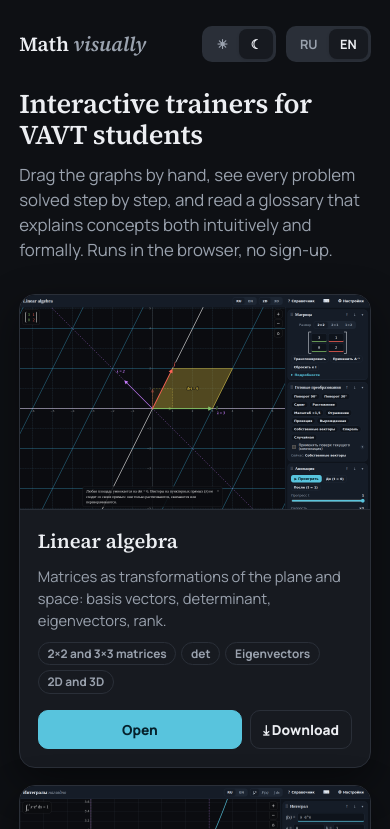
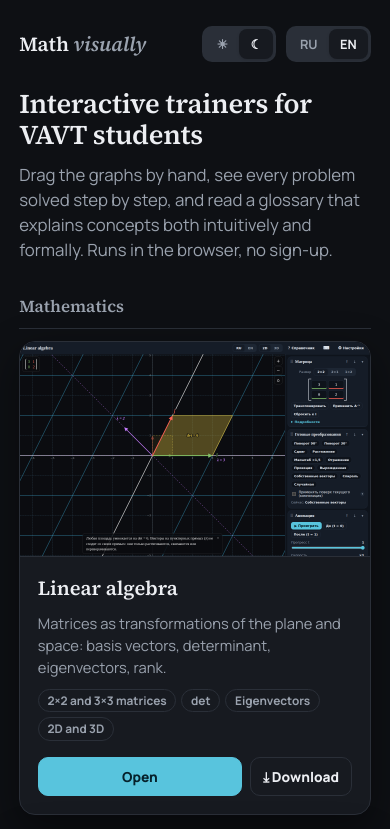
Before and after one commit to Musalimov/VAVT-Math, a website: page src/apps/index/index.html in a window 390 px wide. Shown: the top 829 px of the page. Drawn offline with Linux system fonts and the light colour scheme; files whose address does not match are found by name.

Commit message:
Index: group apps by category; responsive cards
Organize the index into Math and Econ groups and switch to a responsive card layout. Add a 'g' field to APPS and localized group titles, change card heading from h2 to h3, and render grouped .group/.cards HTML. Update CSS to a flex-based grid with explicit 4/2/1 column breakpoints, center odd last cards on tablet, and style group headings. Also update GitHub links (VAVT-Math) and expand the page meta description.

```diff
--- a/src/apps/index/app.css
+++ b/src/apps/index/app.css
@@ -118,10 +118,45 @@ header {
   margin: 0;
 }
 .grid {
+  display: flex;
+  flex-direction: column;
+  gap: 2rem;
+  margin-top: 2rem;
+}
+.group h2 {
+  font-family: 'Source Serif 4', Georgia, serif;
+  font-weight: 600;
+  font-size: 1.05rem;
+  color: var(--muted);
+  margin: 0 0 0.8rem;
+  padding-bottom: 0.5rem;
+  border-bottom: 1px solid var(--line);
+}
+/* Широкий экран: сетка на 4 колонки во всех группах — карточки одной ширины (4 + 3). */
+.cards {
   display: grid;
-  grid-template-columns: repeat(auto-fill, minmax(190px, 1fr));
+  grid-template-columns: repeat(4, minmax(0, 1fr));
   gap: 1.1rem;
-  margin-top: 2rem;
+}
+/* Планшет: по две в ряд; непарная последняя — по центру, той же ширины. */
+@media (max-width: 1000px) {
+  .cards {
+    grid-template-columns: repeat(2, minmax(0, 1fr));
+  }
+  .cards > .card:last-child:nth-child(odd) {
+    grid-column: 1 / -1;
+    justify-self: center;
+    width: calc(50% - 0.55rem);
+  }
+}
+/* Телефон: в одну колонку. */
+@media (max-width: 600px) {
+  .cards {
+    grid-template-columns: 1fr;
+  }
+  .cards > .card:last-child:nth-child(odd) {
+    width: 100%;
+  }
 }
 .card {
   background: var(--card);
@@ -147,7 +182,7 @@ header {
   gap: 0.55rem;
   flex: 1;
 }
-.card h2 {
+.card h3 {
   font-family: 'Source Serif 4', Georgia, serif;
   font-weight: 600;
   font-size: 1.25rem;
--- a/src/apps/index/app.js
+++ b/src/apps/index/app.js
@@ -2,6 +2,7 @@
   const APPS = [
     {
       f: 'linear-algebra.html',
+      g: 'math',
       img: 'screenshots/linear-algebra.png',
       ru: [
         'Линейная алгебра',
@@ -16,6 +17,7 @@
     },
     {
       f: 'integrals.html',
+      g: 'math',
       img: 'screenshots/integrals.png',
       ru: [
         'Интегралы',
@@ -30,6 +32,7 @@
     },
     {
       f: 'optimization.html',
+      g: 'math',
       img: 'screenshots/optimization.png',
       ru: [
         'Методы оптимальных решений',
@@ -44,6 +47,7 @@
     },
     {
       f: 'probability.html',
+      g: 'math',
       img: 'screenshots/probability.png',
       ru: [
         'Теория вероятностей',
@@ -58,6 +62,7 @@
     },
     {
       f: 'microeconomics.html',
+      g: 'econ',
       img: 'screenshots/microeconomics.png',
       ru: [
         'Микроэкономика',
@@ -72,6 +77,7 @@
     },
     {
       f: 'macroeconomics.html',
+      g: 'econ',
       img: 'screenshots/macroeconomics.png',
       ru: [
         'Макроэкономика',
@@ -86,6 +92,7 @@
     },
     {
       f: 'game-theory.html',
+      g: 'econ',
       img: 'screenshots/game-theory.png',
       ru: [
         'Теория игр',
@@ -106,6 +113,8 @@
       brand: 'Математика <i>наглядно</i>',
       h1: 'Интерактивные тренажёры для студентов ВАВТ',
       lead: 'Графики можно тянуть руками, каждая задача решается по шагам, а справочник объясняет понятия интуитивно и строго. Работает в браузере, без регистрации.',
+      gMath: 'Математика',
+      gEcon: 'Экономика',
       open: 'Открыть',
       dl: 'Скачать',
       dlT: 'Скачать файл, чтобы пользоваться без интернета',
@@ -115,7 +124,7 @@
       i2: 'Задачи, обозначения и алгоритмы взяты из учебников и задачников ВАВТ, ответы сверены со сборниками.',
       i3h: 'Ничего не собирается',
       i3: 'Настройки и отметки «прочитано» хранятся только в вашем браузере. Никаких аккаунтов и аналитики.',
-      foot: 'Нашли ошибку или есть идея? Напишите в <a href="https://github.com/Musalimov/vavt-math/issues">Issues на GitHub</a>. Исходники: <a href="https://github.com/Musalimov/vavt-math">github.com/Musalimov/vavt-math</a>.',
+      foot: 'Нашли ошибку или есть идея? Напишите в <a href="https://github.com/Musalimov/VAVT-Math/issues">Issues на GitHub</a>. Исходники: <a href="https://github.com/Musalimov/VAVT-Math">github.com/Musalimov/VAVT-Math</a>.',
     },
     en: {
       lt: 'Light theme',
@@ -123,6 +132,8 @@
       brand: 'Math <i>visually</i>',
       h1: 'Interactive trainers for VAVT students',
       lead: 'Drag the graphs by hand, see every problem solved step by step, and read a glossary that explains concepts both intuitively and formally. Runs in the browser, no sign-up.',
+      gMath: 'Mathematics',
+      gEcon: 'Economics',
       open: 'Open',
       dl: 'Download',
       dlT: 'Download the file to use it offline',
@@ -132,7 +143,7 @@
       i2: 'Problems, notation and algorithms follow VAVT textbooks and problem books; answers are checked against them.',
       i3h: 'Nothing is collected',
       i3: 'Settings and “read” marks stay in your browser only. No accounts, no analytics.',
-      foot: 'Found a mistake or have an idea? Open an <a href="https://github.com/Musalimov/vavt-math/issues">issue on GitHub</a>. Source: <a href="https://github.com/Musalimov/vavt-math">github.com/Musalimov/vavt-math</a>.',
+      foot: 'Found a mistake or have an idea? Open an <a href="https://github.com/Musalimov/VAVT-Math/issues">issue on GitHub</a>. Source: <a href="https://github.com/Musalimov/VAVT-Math">github.com/Musalimov/VAVT-Math</a>.',
     },
   };
   let theme = 'dark';
@@ -174,10 +185,19 @@
     });
     applyTheme();
     document.querySelectorAll('#lang button').forEach((b) => b.classList.toggle('on', b.dataset.l === lang));
-    document.getElementById('grid').innerHTML = APPS.map((a) => {
+    const card = (a) => {
       const [t, d, tags] = a[lang];
-      return `<article class="card"><a href="${a.f}" tabindex="-1" aria-hidden="true"><img src="${a.img}" alt="" loading="lazy"></a><div class="cb"><h2>${t}</h2><p>${d}</p><div class="tags">${tags.map((x) => `<span>${x}</span>`).join('')}</div><div class="acts"><a class="btn primary" href="${a.f}">${L.open}</a><a class="btn" href="${a.f}" download title="${L.dlT}">⤓ ${L.dl}</a></div></div></article>`;
-    }).join('');
+      return `<article class="card"><a href="${a.f}" tabindex="-1" aria-hidden="true"><img src="${a.img}" alt="" loading="lazy"></a><div class="cb"><h3>${t}</h3><p>${d}</p><div class="tags">${tags.map((x) => `<span>${x}</span>`).join('')}</div><div class="acts"><a class="btn primary" href="${a.f}">${L.open}</a><a class="btn" href="${a.f}" download title="${L.dlT}">⤓ ${L.dl}</a></div></div></article>`;
+    };
+    document.getElementById('grid').innerHTML = [
+      ['math', L.gMath],
+      ['econ', L.gEcon],
+    ]
+      .map(([g, title]) => {
+        const items = APPS.filter((a) => a.g === g);
+        return `<div class="group" data-g="${g}"><h2>${title}</h2><div class="cards">${items.map(card).join('')}</div></div>`;
+      })
+      .join('');
   }
   document.querySelectorAll('#lang button').forEach(
     (b) =>
```
Also changed, not shown: src/apps/index/index.html (+1 -1 lines), README.md.
